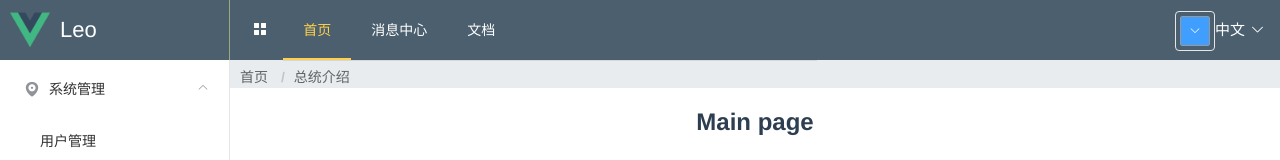
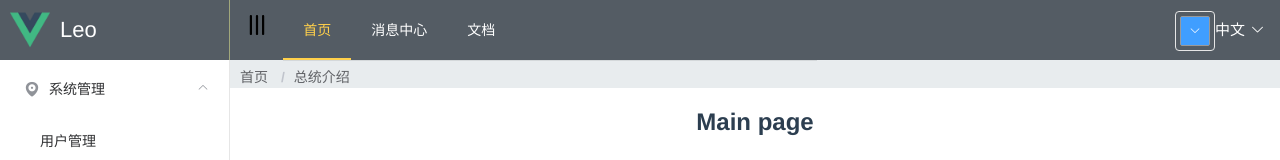
Before and after one commit to Leomemory/vue-complete-manageProject, a Vue app: page /#/ in a window 1280 px wide. Shown: the top 160 px of the page. Built offline with nearby package versions, Linux system fonts and the light colour scheme; sample sign-in values are in the browser's storage.

Commit message:
vuex实现头部功能换肤

```diff
--- /dev/null
+++ b/src/components/Hamburger/index.vue
@@ -0,0 +1,42 @@
+<template>
+  <svg t="1492500959545" @click="toggleClick" class="hamburger" :class="{'is-active':isActive}" style="" viewBox="0 0 1024 1024"
+    version="1.1" xmlns="http://www.w3.org/2000/svg" p-id="1691" xmlns:xlink="http://www.w3.org/1999/xlink" width="64" height="64">
+    <path d="M966.8023 568.849776 57.196677 568.849776c-31.397081 0-56.850799-25.452695-56.850799-56.850799l0 0c0-31.397081 25.452695-56.849776 56.850799-56.849776l909.605623 0c31.397081 0 56.849776 25.452695 56.849776 56.849776l0 0C1023.653099 543.397081 998.200404 568.849776 966.8023 568.849776z"
+      p-id="1692"></path>
+    <path d="M966.8023 881.527125 57.196677 881.527125c-31.397081 0-56.850799-25.452695-56.850799-56.849776l0 0c0-31.397081 25.452695-56.849776 56.850799-56.849776l909.605623 0c31.397081 0 56.849776 25.452695 56.849776 56.849776l0 0C1023.653099 856.07443 998.200404 881.527125 966.8023 881.527125z"
+      p-id="1693"></path>
+    <path d="M966.8023 256.17345 57.196677 256.17345c-31.397081 0-56.850799-25.452695-56.850799-56.849776l0 0c0-31.397081 25.452695-56.850799 56.850799-56.850799l909.605623 0c31.397081 0 56.849776 25.452695 56.849776 56.850799l0 0C1023.653099 230.720755 998.200404 256.17345 966.8023 256.17345z"
+      p-id="1694"></path>
+  </svg>
+</template>
+
+<script>
+export default {
+  name: 'hamburger',
+  props: {
+    isActive: {
+      type: Boolean,
+      default: false
+    },
+    toggleClick: {
+      type: Function,
+      default: null
+    }
+  }
+}
+</script>
+
+<style scoped>
+.hamburger {
+  display: inline-block;
+  cursor: pointer;
+  width: 20px;
+  height: 20px;
+  transform: rotate(90deg);
+  transition: .38s;
+  transform-origin: 50% 50%;
+}
+.hamburger.is-active {
+  transform: rotate(0deg);
+}
+</style>
--- a/src/components/ThemePicker/index.vue
+++ b/src/components/ThemePicker/index.vue
@@ -57,6 +57,10 @@ export default {
         if (typeof innerText !== 'string') return
         style.innerText = this.updateStyle(innerText, originalCluster, themeCluster)
       })
+
+      //响应外部操作，把变更的新旧主题色导出，绑定函数，即可在父组件中获取主题色
+      this.$emit('onThemeChange',val, oldVal)
+
       this.$message({
         message: '换肤成功',
         type: 'success'
--- a/src/store/index.js
+++ b/src/store/index.js
@@ -3,10 +3,13 @@ import vuex from 'vuex'
 Vue.use(vuex);
 
 // 与components里有一一对应的状态文件
-import dialog_store from '../components/dialog_store.js';//引入某个store对象
+import dialog_store from '@/components/dialog_store.js';//引入某个store对象
+
+import theme_color from '@/store/modules/themeColor.js';
 
 export default new vuex.Store({
     modules: {
-        dialog: dialog_store
+        dialog: dialog_store,
+        themeColor:theme_color
     }
 })
--- /dev/null
+++ b/src/store/modules/themeColor.js
@@ -0,0 +1,21 @@
+export default {
+    state: {
+        newThemeColor:"#545c64",
+        oldThemeColor:"#545c64"
+    },
+    getters: {},
+    mutations: {
+        newThemeColor(state,newThemeColor){  // 改变状态
+            state.newThemeColor = newThemeColor;
+        },
+        oldThemeColor(state,oldThemeColor){
+        	state.oldThemeColor = oldThemeColor;
+        }
+    },
+    actions: {
+    	onThemeChange({commit, state}, data){
+    		commit('newThemeColor',data.newThemeColor)
+    		commit('oldThemeColor',data.oldThemeColor)
+    	}
+    }
+}
--- a/src/views/HeadBar/HeadBar.vue
+++ b/src/views/HeadBar/HeadBar.vue
@@ -1,16 +1,17 @@
 <template>
-    <el-col :span="24" class="header">
+    <el-col :span="24" class="header" :style="{'background':themeColor}">
         <el-col :span="5" class="logo" :class="isCollapse?'logo-collapse-width':'logo-width'">
             <img :src="this.logo" /> {{isCollapse?sysName:sysName}}
         </el-col>
         <el-col :span="1">
-            <div class="tools" @click.prevent="collapse">
+            <!-- <div class="tools" @click.prevent="collapse">
                 <i class="el-icon-menu"></i>
-            </div>
+            </div> -->
+            <Hamburger :toggleClick="collapse" :isActive="isCollapse"></Hamburger>
         </el-col>
         <el-col :span="10">
             <div class="hearNavBar">
-              <el-menu :default-active="activeIndex" class="el-menu-demo" background-color="#4b5f6e" text-color="#fff"
+              <el-menu :default-active="activeIndex" class="el-menu-demo" :background-color="themeColor" text-color="#fff"
                   active-text-color="#ffd04b" mode="horizontal" @select="handleSelectHearNavBar">
                 <el-menu-item index="1" @click="$router.push('/')">{{$t("common.home")}}</el-menu-item>
                 <el-menu-item index="2">{{$t("common.msgCenter")}}</el-menu-item>
@@ -21,7 +22,7 @@
         <el-col :span="6" class="userinfo">
             <!-- 主题颜色切换 -->
             <span class="el-dropdown-link">
-               <theme-picker></theme-picker>
+               <theme-picker @onThemeChange="onThemeChange"></theme-picker>
             </span>
 
             <!-- 中英文语言切换 -->
@@ -43,6 +44,8 @@
 import ThemePicker from '@/components/ThemePicker'
 import LangSelector from '@/components/LangSelector'
 import mock from '@/mock/index.js'
+import {mapState} from 'vuex';
+import Hamburger from '@/components/Hamburger'
 export default {
     data(){
         return {
@@ -56,7 +59,8 @@ export default {
     },
     components:{
         ThemePicker,
-        LangSelector
+        LangSelector,
+        Hamburger
     },
     mounted(){
         this.sysName = 'Leo'
@@ -85,6 +89,15 @@ export default {
              this.$router.push("/login")
           }).catch(()=>{})
       },
+      // 设置 store 状态，保存共享主题色
+      onThemeChange(newThemeColor,oldThemeColor){
+        this.$store.dispatch("onThemeChange",{newThemeColor,oldThemeColor});
+      }
+    },
+    computed:{
+        ...mapState({
+            themeColor:state=>state.themeColor.newThemeColor
+        })
     }
 }
 </script>
@@ -125,7 +138,7 @@ export default {
       border-color: rgba(238, 241, 146, 0.5);
       border-right-width: 1px;
       border-right-style: solid;
-      background: #4b5f6e;
+      //background: #4b5f6e;
       text-align: left;
       img {
           width: 40px;
@@ -154,7 +167,7 @@ export default {
       cursor: pointer;
     }
     .hearNavBar {
-      background: #4b5f6e;
+      background: red;
       padding: 0px 0px;
       width: 100%;
       height: 60px;
```
